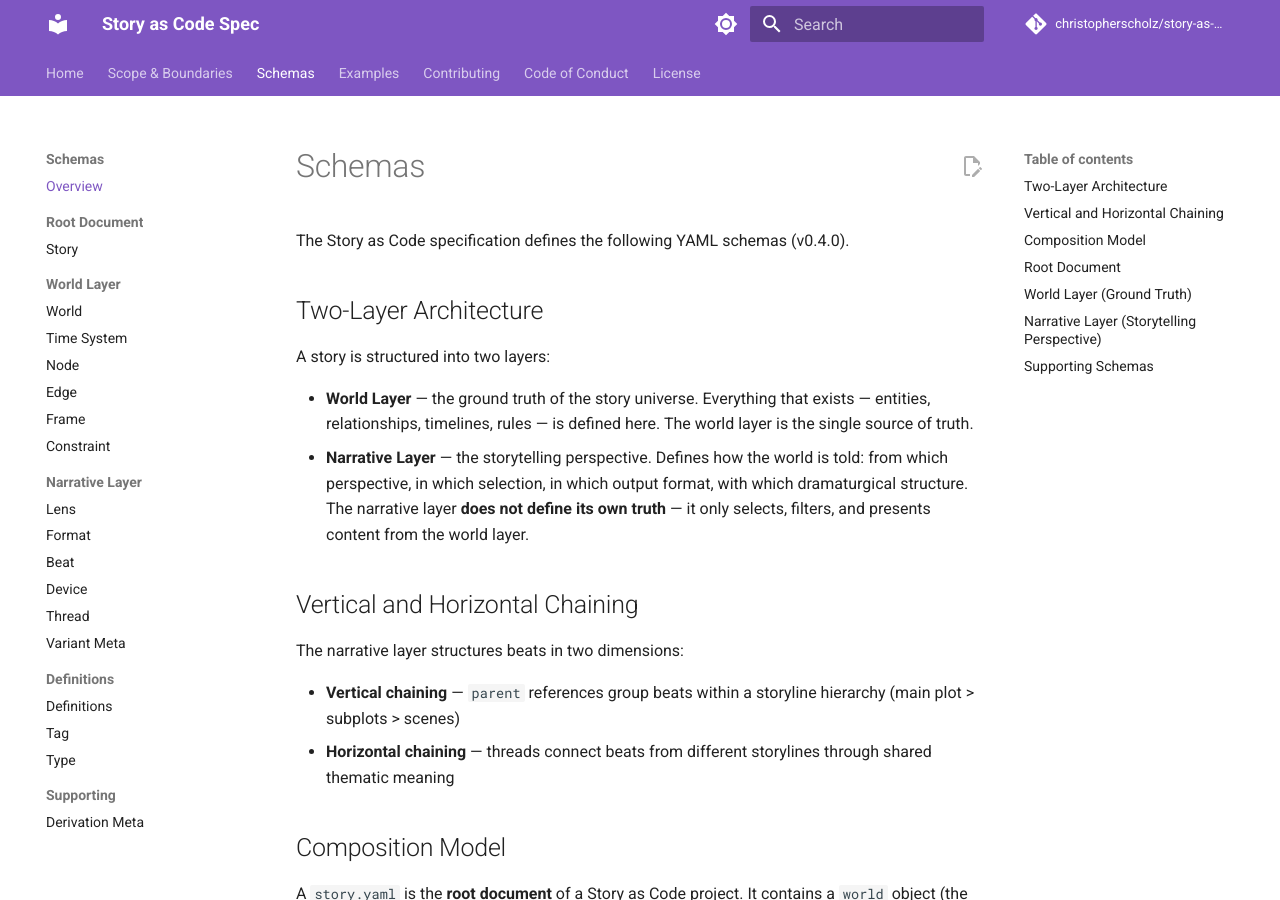
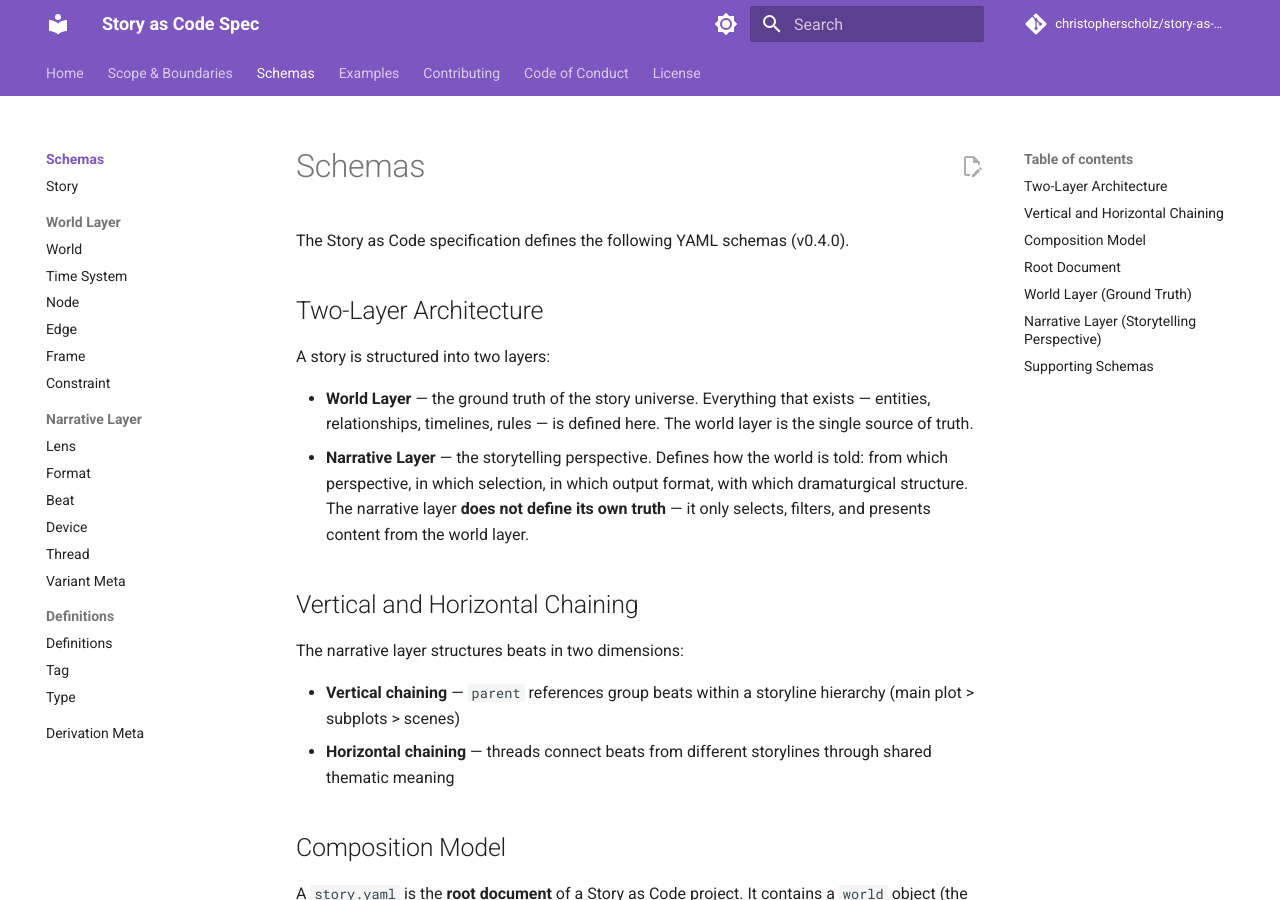
Before and after one commit to christopherscholz/story-as-code-spec, an MkDocs documentation site: the page built from docs/schemas/index.md, in a window 1280 px wide and 900 px high. Built offline with MkDocs 1.6.1 and Material for MkDocs 9.7.7, drawn with Linux system fonts in a browser that asks for light colours; comment, search, counter and statistics services are not loaded; the version menu is left out.

Commit message:
docs: fix nav structure — remove redundant wrappers, make Definitions clickable
Enable navigation.indexes so section headers can link to pages.
Remove single-child wrappers (Root Document, Supporting) to avoid
repetitive labels. Definitions section header now links to definitions.md.

Co-Authored-By: Claude Opus 4.6 (1M context) <noreply@anthropic.com>

```diff
--- a/mkdocs.yml
+++ b/mkdocs.yml
@@ -23,6 +23,7 @@ theme:
   features:
     - navigation.tabs
     - navigation.sections
+    - navigation.indexes
     - navigation.top
     - search.highlight
     - search.share
@@ -52,8 +53,7 @@ nav:
   - Scope & Boundaries: scope.md
   - Schemas:
     - Overview: schemas/index.md
-    - Root Document:
-      - Story: schemas/story.md
+    - Story: schemas/story.md
     - World Layer:
       - World: schemas/world.md
       - Time System: schemas/time-system.md
@@ -69,11 +69,10 @@ nav:
       - Thread: schemas/thread.md
       - Variant Meta: schemas/variant-meta.md
     - Definitions:
-      - Definitions: schemas/definitions.md
+      - schemas/definitions.md
       - Tag: schemas/tag.md
       - Type: schemas/type.md
-    - Supporting:
-      - Derivation Meta: schemas/derivation-meta.md
+    - Derivation Meta: schemas/derivation-meta.md
   - Examples:
     - Overview: examples/index.md
     - "The Metamorphosis": examples/generated/the-metamorphosis.md
```
